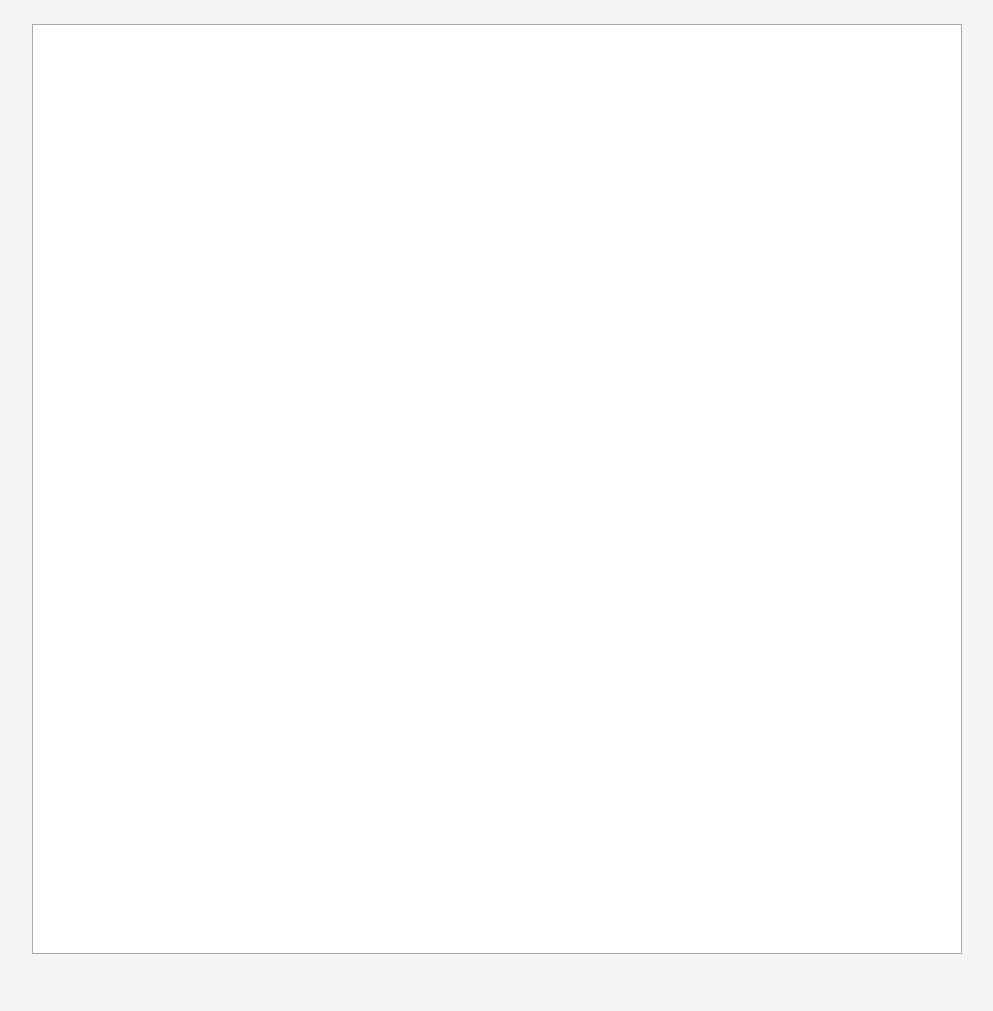
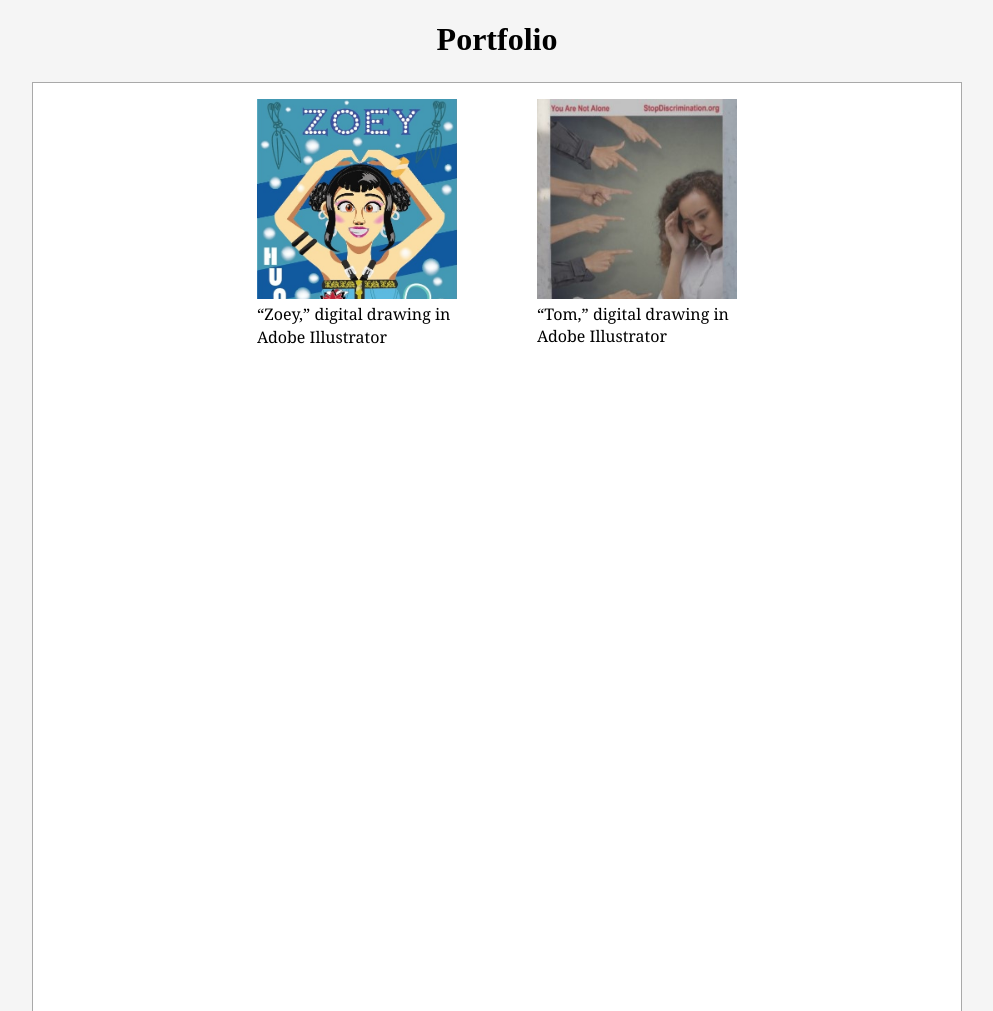
Before and after one commit to botelk2-arch/grc-365-spring, a plain HTML site: page portfolio.html in a window 1280 px wide. Shown: the top 1011 px of the page, without its empty margins (143-1136 px from the left). Before the commit the page ends 978 px from the top, so only its background shows below. Drawn offline with Linux system fonts and the light colour scheme.

Commit message:
Add files via upload

```diff
--- a/portfolio.html
+++ b/portfolio.html
@@ -4,7 +4,10 @@
 <meta charset="utf-8">
 <title>portfolio</title>
 <style>
-	body {
+    @font-face {
+        font-family: Georgia.ttf;
+        src: url(Georgia.ttf);
+    } body {
 		background: whitesmoke;
 	} #page {
 		width: 928px;
@@ -12,18 +15,45 @@
 		background: white;
 		margin: 24px auto;
 		border: 1px solid darkgray;
+        display: flex;
+        flex-wrap: wrap;
+        justify-content: center;
+        align-items: flex-start;
+        align-content: flex-start
+    } h1 {
+        text-align: center;
 	} #page div {
 		width: 150px;
 		height: 150px;
 		background: lightblue;
 		font: bold 36pt/1.4em Roboto;
-	}
+    } .thumb {
+        width: 200px;
+        height: auto;
+    } figure {
+        width: 200px;
+    } figcaption {
+        font: 12pt/1.4em Georgia;
+    }
 </style>
 </head>
 
 <body>
+    <h1>Portfolio</h1>
 	<div id="page">
-		<img src=""
+        <figure>
+        <a href="zoey-pic.jpg">
+		<img class="thumb" src="thumb-zoey-pic.jpg" />
+        </a>
+        <figcaption>“Zoey,” digital drawing in Adobe Illustrator</figcaption>
+        </figure>
+        <figure>
+        <a href="tom.jpg">
+		<img class="thumb" src="tom-thumb.jpg" />
+        </a>
+        <figcaption>“Tom,” digital drawing in Adobe Illustrator</figcaption>
+        </figure>
+
 	</div>
 </body>
 </html>
```
